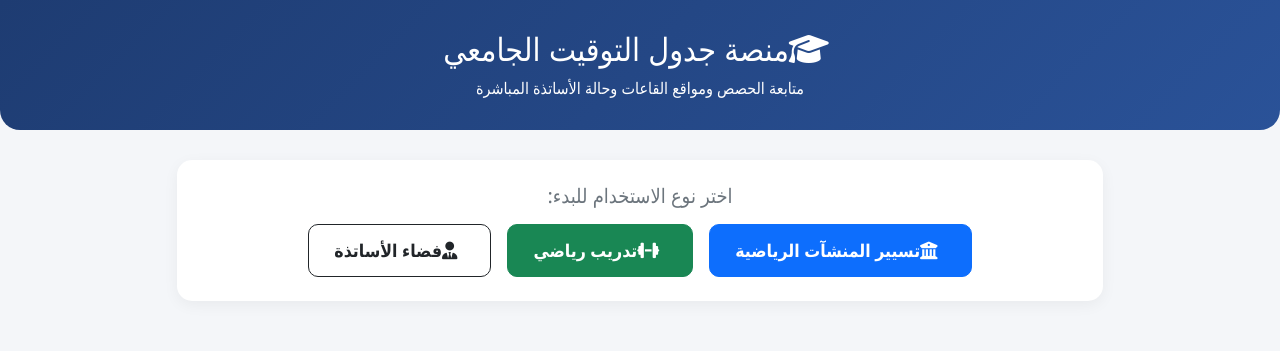
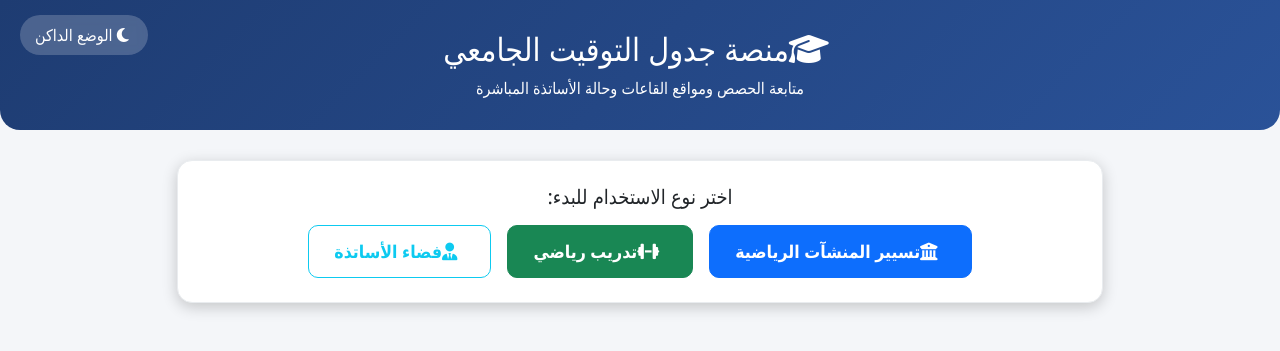
Before and after one commit to abde49166-beep/timetable-app, a Flask app: page / in a window 1280 px wide. Shown: the top 351 px of the page. Run offline with Flask 3, Linux system fonts and the light colour scheme; data that the repository does not hold is empty.

Commit message:
Update index.html

```diff
--- a/templates/index.html
+++ b/templates/index.html
@@ -1,5 +1,5 @@
 <!DOCTYPE html>
-<html lang="ar" dir="rtl">
+<html lang="ar" dir="rtl" data-theme="light">
 <head>
     <meta charset="UTF-8">
     <meta name="viewport" content="width=device-width, initial-scale=1.0">
@@ -9,46 +9,143 @@
     <!-- FontAwesome Icons -->
     <link rel="stylesheet" href="https://cdnjs.cloudflare.com/ajax/libs/font-awesome/6.4.0/css/all.min.css">
     <style>
+        :root {
+            --bg-primary: #f4f6f9;
+            --text-primary: #212529;
+            --card-bg: #ffffff;
+            --table-header-bg: #f8f9fa;
+            --table-hover: #f1f3f5;
+            --border-color: #e9ecef;
+            --modal-bg: #ffffff;
+            --header-gradient: linear-gradient(135deg, #1e3c72 0%, #2a5298 100%);
+        }
+
+        [data-theme="dark"] {
+            --bg-primary: #121212;
+            --text-primary: #e0e0e0;
+            --card-bg: #1e1e1e;
+            --table-header-bg: #2d2d2d;
+            --table-hover: #2a2a2a;
+            --border-color: #333333;
+            --modal-bg: #252525;
+            --header-gradient: linear-gradient(135deg, #0f2027 0%, #203a43 50%, #2c5364 100%);
+        }
+
         body {
-            background-color: #f4f6f9;
+            background-color: var(--bg-primary);
+            color: var(--text-primary);
             font-family: 'Segoe UI', Tahoma, Geneva, Verdana, sans-serif;
+            transition: background-color 0.3s, color 0.3s;
         }
+
         .header-bg {
-            background: linear-gradient(135deg, #1e3c72 0%, #2a5298 100%);
+            background: var(--header-gradient);
             color: white;
             padding: 30px 0;
             border-bottom-left-radius: 20px;
             border-bottom-right-radius: 20px;
             margin-bottom: 30px;
+            position: relative;
         }
+
         .card-custom {
-            border: none;
+            background-color: var(--card-bg);
+            color: var(--text-primary);
+            border: 1px solid var(--border-color);
             border-radius: 15px;
-            box-shadow: 0 4px 15px rgba(0,0,0,0.05);
-            transition: transform 0.2s;
+            box-shadow: 0 4px 15px rgba(0,0,0,0.2);
+            transition: transform 0.2s, background-color 0.3s;
         }
+
         .card-custom:hover {
             transform: translateY(-3px);
         }
+
+        /* الجدول في الوضعين */
+        .table {
+            color: var(--text-primary) !important;
+            border-color: var(--border-color);
+        }
+
+        .table-light {
+            background-color: var(--table-header-bg) !important;
+            color: var(--text-primary) !important;
+        }
+
+        .table-hover tbody tr:hover {
+            background-color: var(--table-hover) !important;
+            color: var(--text-primary) !important;
+        }
+
+        /* الحفاظ التام على ألوان الحاضر والغائب والخرائط */
         .badge-present {
-            background-color: #28a745;
-            color: white;
+            background-color: #28a745 !important;
+            color: white !important;
+            font-size: 0.9rem;
+            padding: 6px 12px;
         }
+
         .badge-absent {
-            background-color: #dc3545;
-            color: white;
+            background-color: #dc3545 !important;
+            color: white !important;
+            font-size: 0.9rem;
+            padding: 6px 12px;
         }
+
         .btn-specialty {
             padding: 12px 25px;
             font-size: 1.1rem;
             border-radius: 10px;
             font-weight: bold;
         }
+
+        /* زر التحويل بين الوضعين */
+        .theme-toggle-btn {
+            position: absolute;
+            top: 15px;
+            left: 20px;
+            background: rgba(255, 255, 255, 0.2);
+            border: none;
+            color: white;
+            padding: 8px 15px;
+            border-radius: 20px;
+            cursor: pointer;
+            backdrop-filter: blur(5px);
+            transition: background 0.3s;
+        }
+
+        .theme-toggle-btn:hover {
+            background: rgba(255, 255, 255, 0.3);
+        }
+
+        /* النافذة المنبثقة Modal */
+        .modal-content {
+            background-color: var(--modal-bg);
+            color: var(--text-primary);
+            border: 1px solid var(--border-color);
+        }
+
+        .form-control, .form-select {
+            background-color: var(--card-bg);
+            color: var(--text-primary);
+            border-color: var(--border-color);
+        }
+
+        .form-control:focus, .form-select:focus {
+            background-color: var(--card-bg);
+            color: var(--text-primary);
+        }
     </style>
 </head>
 <body>
 
     <div class="header-bg text-center">
+        <!-- زر التبديل للوضع الداكن -->
+        <button class="theme-toggle-btn" onclick="toggleTheme()">
+            <i id="themeIcon" class="fa-solid fa-moon me-1"></i>
+            <span id="themeText">الوضع الداكن</span>
+        </button>
+
         <h2><i class="fa-solid fa-graduation-cap me-2"></i>منصة جدول التوقيت الجامعي</h2>
         <p class="mb-0">متابعة الحصص ومواقع القاعات وحالة الأساتذة المباشرة</p>
     </div>
@@ -58,7 +155,7 @@
         <div class="row justify-content-center mb-4">
             <div class="col-md-10 text-center">
                 <div class="card card-custom p-4">
-                    <h5 class="mb-3 text-secondary">اختر نوع الاستخدام للبدء:</h5>
+                    <h5 class="mb-3">اختر نوع الاستخدام للبدء:</h5>
                     <div class="d-flex justify-content-center gap-3 flex-wrap">
                         <button onclick="selectSpecialty('تسيير المنشآت الرياضية')" class="btn btn-primary btn-specialty">
                             <i class="fa-solid fa-building-columns me-2"></i>تسيير المنشآت الرياضية
@@ -66,7 +163,7 @@
                         <button onclick="selectSpecialty('تدريب رياضي')" class="btn btn-success btn-specialty">
                             <i class="fa-solid fa-dumbbell me-2"></i>تدريب رياضي
                         </button>
-                        <button class="btn btn-outline-dark btn-specialty" data-bs-toggle="modal" data-bs-target="#profModal">
+                        <button class="btn btn-outline-info btn-specialty" data-bs-toggle="modal" data-bs-target="#profModal">
                             <i class="fa-solid fa-user-tie me-2"></i>فضاء الأساتذة
                         </button>
                     </div>
@@ -77,12 +174,12 @@
         <!-- ملخص الحصة القادمة -->
         <div id="nextClassContainer" class="row justify-content-center mb-4 d-none">
             <div class="col-md-10">
-                <div class="card border-primary card-custom p-3 bg-white">
+                <div class="card card-custom p-3">
                     <div class="d-flex justify-content-between align-items-center">
                         <div>
                             <span class="badge bg-primary mb-2">الحصة القادمة/الحالية</span>
-                            <h4 id="nextSubject" class="text-dark mb-1">--</h4>
-                            <p id="nextDetails" class="text-muted mb-0">--</p>
+                            <h4 id="nextSubject" class="mb-1">--</h4>
+                            <p id="nextDetails" class="text-secondary mb-0">--</p>
                         </div>
                         <div id="nextMapBtn"></div>
                     </div>
@@ -96,8 +193,8 @@
                 <div class="card card-custom p-4">
                     <h4 id="selectedTitle" class="text-center mb-4 text-primary"></h4>
                     <div class="table-responsive">
-                        <table class="table table-hover align-middle text-center">
-                            <thead class="table-light">
+                        <table class="table align-middle text-center">
+                            <thead>
                                 <tr>
                                     <th>الفوج</th>
                                     <th>اليوم</th>
@@ -124,7 +221,7 @@
             <div class="modal-content">
                 <div class="modal-header">
                     <h5 class="modal-title"><i class="fa-solid fa-user-lock me-2"></i>تسجيل دخول الأستاذ</h5>
-                    <button type="button" class="btn-close" data-bs-dismiss="modal"></button>
+                    <button type="button" class="btn-close btn-close-white" data-bs-dismiss="modal"></button>
                 </div>
                 <div class="modal-body">
                     <form id="profForm">
@@ -174,7 +271,6 @@
         // إيجاد حالة الأستاذ بناءً على اسمه في الجدول
         function getProfStatus(profName) {
             for (let email in professorsMap) {
-                // المطابقة استناداً لنهاية الاسم/اللقب
                 if (email.includes("hamani") && profName.includes("حماني")) return professorsMap[email];
                 if (email.includes("aittahar") && profName.includes("أيت طاهر")) return professorsMap[email];
                 if (email.includes("haddach") && profName.includes("حداش")) return professorsMap[email];
@@ -215,7 +311,7 @@
             });
 
             if (filtered.length > 0) {
-                const next = filtered[0]; // عرض أول حصة كحصة قادمة كمثال
+                const next = filtered[0];
                 document.getElementById('nextClassContainer').classList.remove('d-none');
                 document.getElementById('nextSubject').innerText = next.subject + " (" + next.group + ")";
                 document.getElementById('nextDetails').innerText = `الأستاذ: ${next.prof} | التوقيت: ${next.startTime} - ${next.endTime} | المكان: ${next.room}`;
@@ -247,7 +343,7 @@
 
                 if (data.success) {
                     alertDiv.innerHTML = `<div class="alert alert-success">${data.message}</div>`;
-                    await loadData(); // إعادة تحميل البيانات
+                    await loadData();
                 } else {
                     alertDiv.innerHTML = `<div class="alert alert-danger">${data.message}</div>`;
                 }
@@ -256,8 +352,37 @@
             }
         });
 
-        // تشغيل التحميل الأولي
-        window.onload = loadData;
+        // التبديل بين الوضع الداكن والوضع العادي وحفظ الخيار
+        function toggleTheme() {
+            const currentTheme = document.documentElement.getAttribute('data-theme');
+            const newTheme = currentTheme === 'dark' ? 'light' : 'dark';
+
+            document.documentElement.setAttribute('data-theme', newTheme);
+            localStorage.setItem('theme', newTheme);
+
+            updateThemeUI(newTheme);
+        }
+
+        function updateThemeUI(theme) {
+            const icon = document.getElementById('themeIcon');
+            const text = document.getElementById('themeText');
+
+            if (theme === 'dark') {
+                icon.className = 'fa-solid fa-sun me-1';
+                text.innerText = 'الوضع المضيء';
+            } else {
+                icon.className = 'fa-solid fa-moon me-1';
+                text.innerText = 'الوضع الداكن';
+            }
+        }
+
+        // تطبيق الوضع المحفوظ عند بداية التحميل
+        window.onload = () => {
+            const savedTheme = localStorage.getItem('theme') || 'light';
+            document.documentElement.setAttribute('data-theme', savedTheme);
+            updateThemeUI(savedTheme);
+            loadData();
+        };
     </script>
 </body>
 </html>
```
